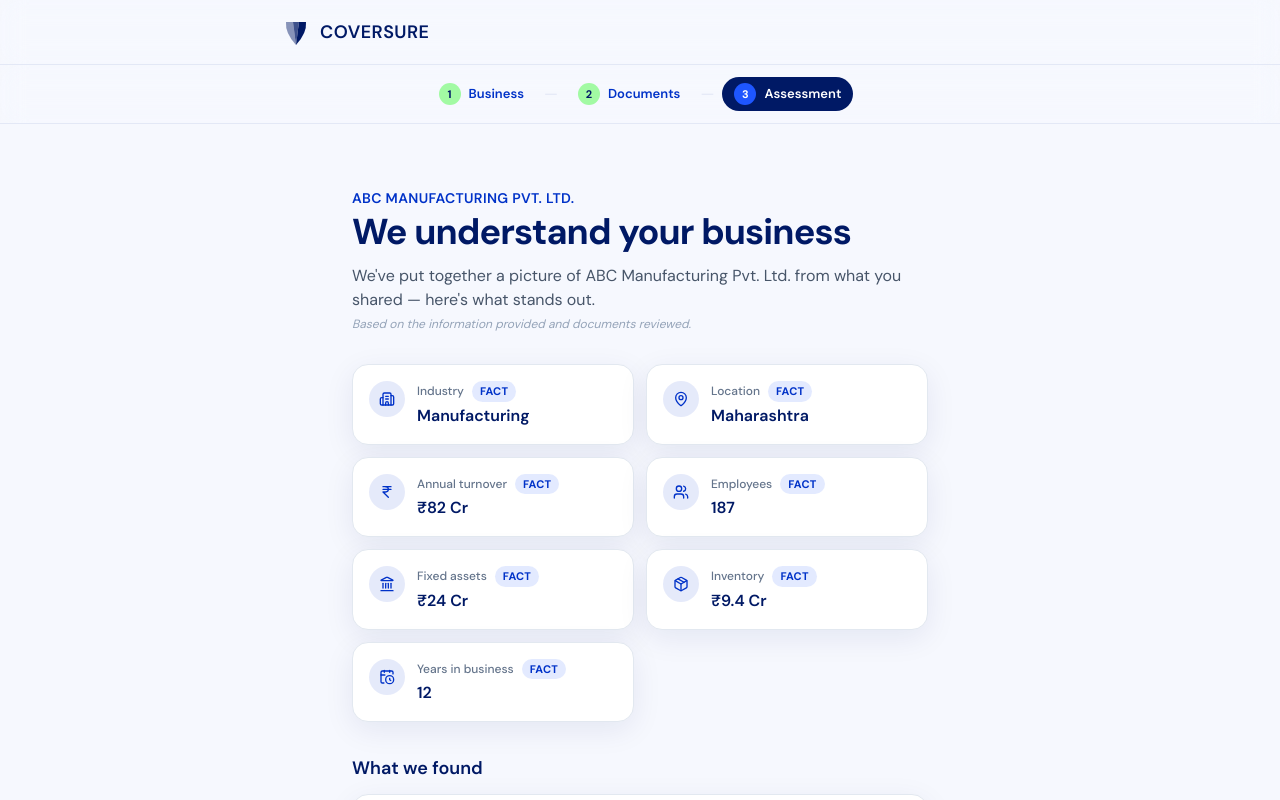
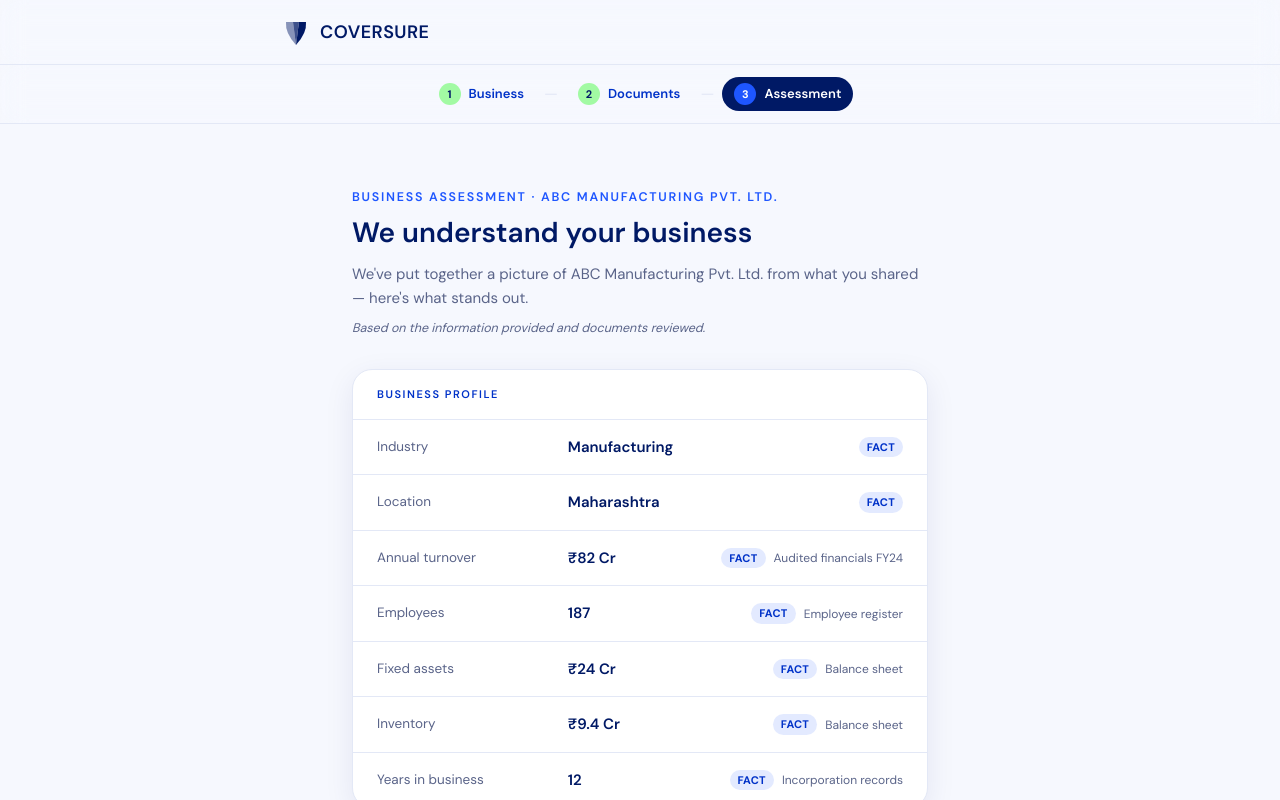
Before and after one commit to HBKRohan1981/coversure-business, a Next.js app: page /onboarding/analysis in a window 1280 px wide. Shown: the top 800 px of the page. Built offline with nearby package versions, Linux system fonts and the light colour scheme.

Commit message:
redesign(assessment): guided onboarding form, upload/processing, assessment reveal, landing pass

```diff
--- a/src/app/onboarding/analysis/page.tsx
+++ b/src/app/onboarding/analysis/page.tsx
@@ -1,18 +1,8 @@
 "use client";
 
-import type { ComponentType } from "react";
 import Link from "next/link";
 import { motion } from "framer-motion";
-import {
-  ArrowRight,
-  Building2,
-  MapPin,
-  IndianRupee,
-  Users,
-  Landmark,
-  Package,
-  CalendarClock,
-} from "lucide-react";
+import { ArrowRight } from "lucide-react";
 import { Card, CardContent } from "@/components/ui/card";
 import { Button } from "@/components/ui/button";
 import { ProvenanceTag } from "@/components/common/ProvenanceTag";
@@ -20,40 +10,10 @@ import { AssessmentDisclaimer } from "@/components/common/AssessmentDisclaimer";
 import { ASSESSMENT_NOTE } from "@/lib/language";
 import { demoCompany } from "@/lib/demo-data";
 
-/** Icon per fact label — purely presentational, keyed off profile.facts labels. */
-const FACT_ICONS: Record<string, ComponentType<{ className?: string }>> = {
-  "Annual turnover": IndianRupee,
-  Employees: Users,
-  "Fixed assets": Landmark,
-  Inventory: Package,
-  "Years in business": CalendarClock,
-};
-
-interface FactCardProps {
+interface FactRow {
   label: string;
   value: string;
-  icon: ComponentType<{ className?: string }>;
-}
-
-function FactCard({ label, value, icon: Icon }: FactCardProps) {
-  return (
-    <Card className="border-slate-200">
-      <CardContent className="flex items-start gap-3 p-4">
-        <div className="flex size-9 shrink-0 items-center justify-center rounded-full bg-royal/10 text-royal">
-          <Icon className="size-4" />
-        </div>
-        <div className="min-w-0">
-          <div className="flex items-center gap-2">
-            <p className="text-xs font-medium text-slate-500">{label}</p>
-            <ProvenanceTag kind="FACT" />
-          </div>
-          <p className="mt-0.5 truncate text-base font-semibold text-midnight">
-            {value}
-          </p>
-        </div>
-      </CardContent>
-    </Card>
-  );
+  source?: string;
 }
 
 export default function AnalysisPage() {
@@ -61,10 +21,11 @@ export default function AnalysisPage() {
 
   // Industry and location are profile-level facts too (drawn from the
   // documents), just not modelled with a `source` in profile.facts — shown
-  // with the same FACT treatment so the grid reads as one consistent picture.
-  const headlineFacts: FactCardProps[] = [
-    { label: "Industry", value: profile.industry, icon: Building2 },
-    { label: "Location", value: profile.location, icon: MapPin },
+  // as the same FACT rows so the panel reads as one consistent picture.
+  const factRows: FactRow[] = [
+    { label: "Industry", value: profile.industry },
+    { label: "Location", value: profile.location },
+    ...profile.facts.map((f) => ({ label: f.label, value: f.value, source: f.source })),
   ];
 
   return (
@@ -73,35 +34,49 @@ export default function AnalysisPage() {
       animate={{ opacity: 1, y: 0 }}
       transition={{ duration: 0.35, ease: "easeOut" }}
     >
-      <p className="text-sm font-semibold uppercase tracking-wide text-royal">
-        {profile.name}
-      </p>
-      <h1 className="mt-1 text-3xl font-bold tracking-tight text-midnight sm:text-4xl">
-        We understand your business
-      </h1>
-      <p className="mt-3 text-base text-slate-600">
+      <p className="kicker">Business Assessment &middot; {profile.name}</p>
+      <h1 className="h-panel mt-2 text-midnight">We understand your business</h1>
+      <p className="mt-3 text-[15px] leading-relaxed text-muted-ink">
         We&apos;ve put together a picture of {profile.name} from what you
         shared &mdash; here&apos;s what stands out.
       </p>
-      <p className="mt-1 text-xs italic text-slate-400">{ASSESSMENT_NOTE}</p>
+      <p className="mt-2 text-[12.5px] italic text-muted-ink">{ASSESSMENT_NOTE}</p>
 
+      {/* Business profile — one fact-card panel, not scattered cards */}
       <motion.div
         initial={{ opacity: 0, y: 8 }}
         animate={{ opacity: 1, y: 0 }}
         transition={{ duration: 0.35, delay: 0.1, ease: "easeOut" }}
-        className="mt-8 grid grid-cols-2 gap-3"
+        className="mt-8 overflow-hidden rounded-2xl border border-line bg-white shadow-soft"
       >
-        {headlineFacts.map((f) => (
-          <FactCard key={f.label} {...f} />
-        ))}
-        {profile.facts.map((f) => (
-          <FactCard
-            key={f.label}
-            label={f.label}
-            value={f.value}
-            icon={FACT_ICONS[f.label] ?? Building2}
-          />
-        ))}
+        <div className="border-b border-line px-6 py-4">
+          <p className="text-[11px] font-semibold uppercase tracking-[.14em] text-royal">
+            Business profile
+          </p>
+        </div>
+        <dl className="divide-y divide-line">
+          {factRows.map((f) => (
+            <div
+              key={f.label}
+              className="flex flex-wrap items-center justify-between gap-3 px-6 py-4"
+            >
+              <dt className="w-full shrink-0 text-[13.5px] text-muted-ink sm:w-[34%]">
+                {f.label}
+              </dt>
+              <dd className="flex flex-1 flex-wrap items-center justify-between gap-2.5">
+                <span className="text-[15px] font-semibold text-midnight">
+                  {f.value}
+                </span>
+                <span className="flex items-center gap-2">
+                  <ProvenanceTag kind="FACT" />
+                  {f.source && (
+                    <span className="text-[12px] text-muted-ink">{f.source}</span>
+                  )}
+                </span>
+              </dd>
+            </div>
+          ))}
+        </dl>
       </motion.div>
 
       <motion.div
@@ -110,16 +85,16 @@ export default function AnalysisPage() {
         transition={{ duration: 0.35, delay: 0.18, ease: "easeOut" }}
         className="mt-8"
       >
-        <h2 className="text-lg font-semibold text-midnight">What we found</h2>
-        <Card className="mt-3 border-slate-200">
-          <CardContent className="grid gap-2.5 py-5 sm:grid-cols-2">
+        <h2 className="text-[15px] font-semibold text-midnight">What we found</h2>
+        <Card className="mt-3 rounded-2xl border-line shadow-soft">
+          <CardContent className="grid gap-2.5 px-6 py-5 sm:grid-cols-2">
             {profile.findings.map((finding) => (
               <div key={finding} className="flex items-start gap-2.5">
                 <span
                   aria-hidden
                   className="mt-1.5 size-1.5 shrink-0 rounded-full bg-electric"
                 />
-                <span className="text-sm text-slate-700">{finding}</span>
+                <span className="text-[13.5px] text-ink">{finding}</span>
               </div>
             ))}
           </CardContent>
@@ -131,11 +106,7 @@ export default function AnalysisPage() {
       </div>
 
       <div className="mt-8 flex justify-end">
-        <Button
-          asChild
-          size="lg"
-          className="h-12 gap-2 bg-electric px-8 text-base text-white shadow-md hover:bg-royal"
-        >
+        <Button asChild size="lg" className="gap-2">
           <Link href="/app/protection">
             Continue to your assessment
             <ArrowRight className="size-4" />
--- a/src/app/onboarding/page.tsx
+++ b/src/app/onboarding/page.tsx
@@ -4,7 +4,7 @@ import { useState } from "react";
 import Link from "next/link";
 import { useRouter } from "next/navigation";
 import { ArrowRight } from "lucide-react";
-import { Card, CardContent, CardHeader } from "@/components/ui/card";
+import { Card, CardContent } from "@/components/ui/card";
 import { Input } from "@/components/ui/input";
 import { Label } from "@/components/ui/label";
 import { Button } from "@/components/ui/button";
@@ -25,22 +25,26 @@ export default function OnboardingPage() {
     router.push("/onboarding/upload");
   }
 
+  const fieldLabel = "text-[13.5px] font-medium text-midnight";
+
   return (
-    <div>
-      <h1 className="text-3xl font-bold tracking-tight text-midnight sm:text-4xl">
+    <div className="cs-form">
+      <p className="kicker">Business Assessment</p>
+      <h1 className="h-panel mt-2 text-midnight">
         Let&apos;s understand your business
       </h1>
-      <p className="mt-3 text-base text-slate-600">
+      <p className="mt-3 text-[15px] leading-relaxed text-muted-ink">
         Tell us a little about your business. You can upload your documents
         and we&apos;ll do the heavy lifting.
       </p>
 
-      <Card className="mt-8 border-slate-200">
-        <CardHeader className="pb-0" />
-        <CardContent className="pt-6">
+      <Card className="mt-8 rounded-2xl border-line shadow-soft">
+        <CardContent className="px-[30px] py-[30px] sm:px-[34px] sm:py-[34px]">
           <form onSubmit={handleContinue} className="space-y-5">
             <div className="space-y-2">
-              <Label htmlFor="businessName">Business name</Label>
+              <Label htmlFor="businessName" className={fieldLabel}>
+                Business name
+              </Label>
               <Input
                 id="businessName"
                 value={businessName}
@@ -50,7 +54,9 @@ export default function OnboardingPage() {
 
             <div className="grid gap-5 sm:grid-cols-2">
               <div className="space-y-2">
-                <Label htmlFor="industry">Industry</Label>
+                <Label htmlFor="industry" className={fieldLabel}>
+                  Industry
+                </Label>
                 <Input
                   id="industry"
                   value={industry}
@@ -58,7 +64,9 @@ export default function OnboardingPage() {
                 />
               </div>
               <div className="space-y-2">
-                <Label htmlFor="location">Location</Label>
+                <Label htmlFor="location" className={fieldLabel}>
+                  Location
+                </Label>
                 <Input
                   id="location"
                   value={location}
@@ -69,7 +77,9 @@ export default function OnboardingPage() {
 
             <div className="grid gap-5 sm:grid-cols-2">
               <div className="space-y-2">
-                <Label htmlFor="turnover">Annual turnover</Label>
+                <Label htmlFor="turnover" className={fieldLabel}>
+                  Annual turnover
+                </Label>
                 <Input
                   id="turnover"
                   value={turnover}
@@ -77,7 +87,9 @@ export default function OnboardingPage() {
                 />
               </div>
               <div className="space-y-2">
-                <Label htmlFor="employees">Number of employees</Label>
+                <Label htmlFor="employees" className={fieldLabel}>
+                  Number of employees
+                </Label>
                 <Input
                   id="employees"
                   type="number"
@@ -88,18 +100,14 @@ export default function OnboardingPage() {
               </div>
             </div>
 
-            <div className="flex flex-col gap-4 pt-2 sm:flex-row sm:items-center sm:justify-between">
+            <div className="flex flex-col gap-4 border-t border-line pt-6 sm:flex-row sm:items-center sm:justify-between">
               <Link
                 href="/onboarding/upload"
                 className="text-sm font-medium text-royal underline-offset-4 hover:underline"
               >
                 Upload your documents instead
               </Link>
-              <Button
-                type="submit"
-                size="lg"
-                className="h-12 gap-2 bg-electric px-8 text-base text-white shadow-md hover:bg-royal sm:w-auto"
-              >
+              <Button type="submit" size="lg" className="gap-2 sm:w-auto">
                 Continue
                 <ArrowRight className="size-4" />
               </Button>
--- a/src/app/onboarding/upload/page.tsx
+++ b/src/app/onboarding/upload/page.tsx
@@ -3,7 +3,7 @@
 import { useState } from "react";
 import { useRouter } from "next/navigation";
 import { motion, AnimatePresence } from "framer-motion";
-import { ArrowRight, ShieldCheck } from "lucide-react";
+import { ArrowRight, FileSearch } from "lucide-react";
 import { UploadDropzone } from "@/components/upload/UploadDropzone";
 import { ProcessingSteps } from "@/components/upload/ProcessingSteps";
 import { useSession } from "@/lib/store";
@@ -67,16 +67,17 @@ export default function UploadPage() {
           exit={{ opacity: 0, y: -8 }}
           transition={{ duration: 0.3 }}
         >
-          <h1 className="text-3xl font-bold tracking-tight text-midnight sm:text-4xl">
+          <p className="kicker">Business Assessment</p>
+          <h1 className="h-panel mt-2 text-midnight">
             Give us the information you already have
           </h1>
-          <p className="mt-3 text-base text-slate-600">
+          <p className="mt-3 text-[15px] leading-relaxed text-muted-ink">
             We&apos;ll read what you share and build a picture of your
             business as it stands today. Nothing here is required &mdash;
             share what&apos;s on hand.
           </p>
 
-          <div className="mt-8 space-y-5">
+          <div className="mt-8 space-y-4">
             <UploadDropzone
               category="financials"
               label="Upload audited financials or financial statements."
@@ -94,13 +95,8 @@ export default function UploadPage() {
             />
           </div>
 
-          <div className="mt-8 flex items-center justify-end">
-            <Button
-              type="button"
-              size="lg"
-              onClick={handleAnalyse}
-              className="h-12 gap-2 bg-electric px-8 text-base text-white shadow-md hover:bg-royal"
-            >
+          <div className="mt-8 flex items-center justify-end border-t border-line pt-6">
+            <Button type="button" size="lg" onClick={handleAnalyse} className="gap-2">
               Analyse
               <ArrowRight className="size-4" />
             </Button>
@@ -115,28 +111,24 @@ export default function UploadPage() {
           className="flex flex-col items-center text-center"
         >
           <motion.div
-            initial={{ scale: 0.85, opacity: 0 }}
+            initial={{ scale: 0.9, opacity: 0 }}
             animate={{ scale: 1, opacity: 1 }}
-            transition={{ duration: 0.4 }}
-            className="flex h-16 w-16 items-center justify-center rounded-full bg-midnight/5"
+            transition={{ duration: 0.35, ease: "easeOut" }}
+            className="flex size-14 items-center justify-center rounded-2xl border border-line bg-white shadow-soft"
           >
-            <motion.div
-              animate={{ opacity: [0.6, 1, 0.6] }}
-              transition={{ duration: 1.8, repeat: Infinity, ease: "easeInOut" }}
-            >
-              <ShieldCheck className="size-8 text-royal" aria-hidden />
-            </motion.div>
+            <FileSearch className="size-6 text-royal" aria-hidden />
           </motion.div>
 
-          <h1 className="mt-6 text-2xl font-bold tracking-tight text-midnight sm:text-3xl">
+          <p className="kicker mt-5">Business Assessment</p>
+          <h1 className="h-panel mt-2 text-midnight">
             Reading your documents&hellip;
           </h1>
-          <p className="mt-2 text-sm text-slate-500">
+          <p className="mt-2 text-[14.5px] text-muted-ink">
             We&apos;re putting together a picture of your business.
           </p>
 
-          <Card className="mt-8 w-full border-slate-200 text-left">
-            <CardContent className="py-6">
+          <Card className="mt-8 w-full rounded-2xl border-line text-left shadow-soft">
+            <CardContent className="px-7 py-7">
               <ProcessingSteps steps={STEPS} onComplete={handleDone} />
             </CardContent>
           </Card>
```
Also changed, not shown: src/app/page.tsx (+30 -41 lines), src/components/upload/ProcessingSteps.tsx (+23 -17 lines), src/components/upload/UploadDropzone.tsx (+16 -12 lines).
